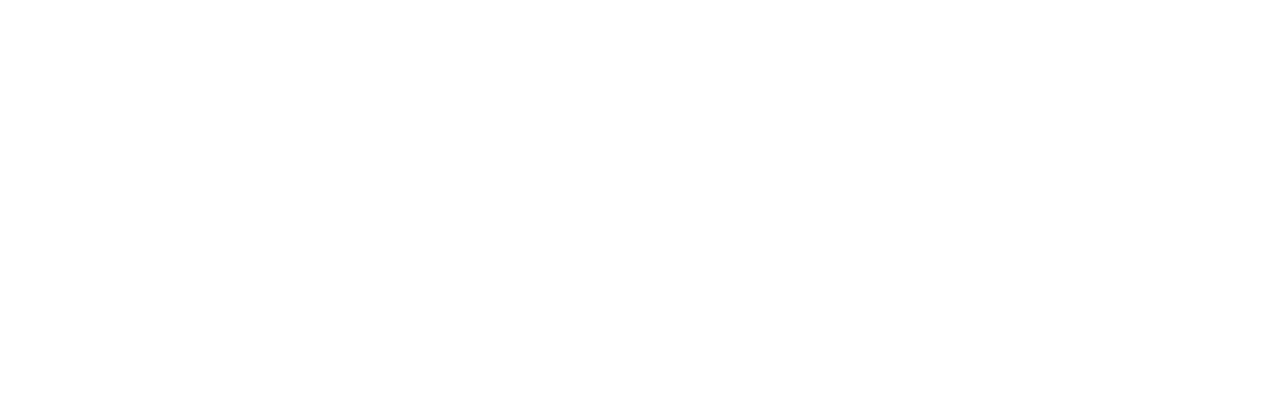
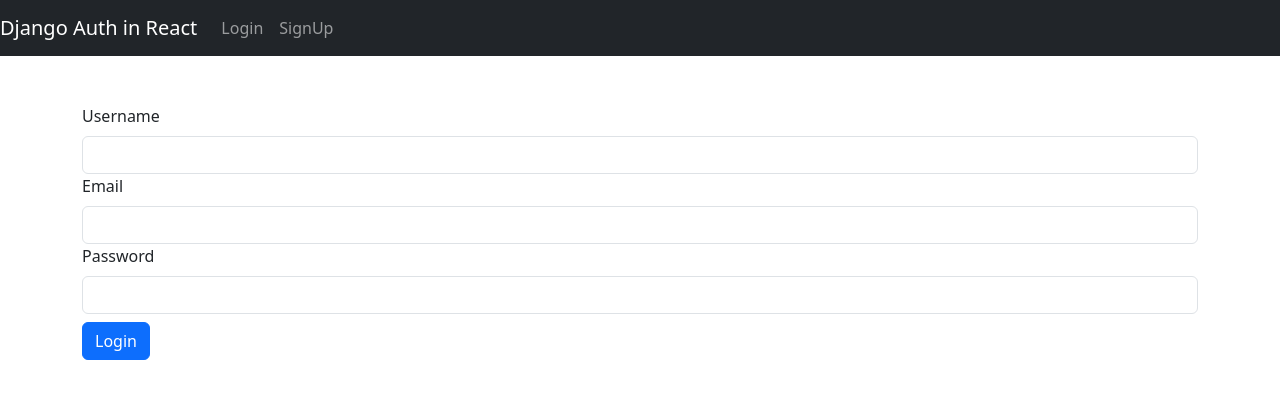
Before and after one commit to patrickq2023/Project-4-Frontend, a React (Create React App) app: page /signup in a window 1280 px wide. Before the commit this address had no page. Shown: the top 398 px of the page. Built offline with nearby package versions, Linux system fonts and the light colour scheme.

Commit message:
working login out and signup

```diff
--- a/package.json
+++ b/package.json
@@ -7,7 +7,9 @@
     "@testing-library/react": "^13.4.0",
     "@testing-library/user-event": "^13.5.0",
     "axios": "^1.6.7",
+    "bootstrap": "^5.3.3",
     "react": "^18.2.0",
+    "react-bootstrap": "^2.10.1",
     "react-dom": "^18.2.0",
     "react-router-dom": "^6.22.1",
     "react-scripts": "5.0.1",
--- a/src/App.js
+++ /dev/null
@@ -1,23 +0,0 @@
-import './App.css';
-import { BrowserRouter, Routes, Route } from 'react-router-dom';
-import Home from './components/Home'
-import ImagesIndex from './components/ImagesIndex'
-
-
-function App() {
-  return (
-
-    <BrowserRouter >
-    <Routes>
-      <Route path='/' element={<Home/>}/>
-      <Route path='/images' element={<ImagesIndex/>}/>
-
-
-    </Routes>
-
-    </BrowserRouter>
-
-  );
-}
-
-export default App;
--- /dev/null
+++ b/src/App.jsx
@@ -0,0 +1,30 @@
+import 'bootstrap/dist/css/bootstrap.min.css'
+import './App.css';
+import { BrowserRouter, Routes, Route } from 'react-router-dom'
+import { Container } from 'react-bootstrap'
+import Mainmenu from './components/Mainmenu'
+import Home from './components/Home'
+import ImagesIndex from './components/ImagesIndex'
+import Login from './components/Login'
+import Logout from "./components/Logout"
+import Signup from "./components/Signup"
+
+
+function App() {
+  return (
+
+    <BrowserRouter >
+    <Mainmenu />
+      <Container className='mt-5'>
+        <Routes>
+          <Route path='/' element={ <Home/> }/>
+          <Route path="/login" element={<Login />} />
+          <Route path="/logout" element={<Logout />} />
+          <Route path="/signup" element={<Signup />} />
+        </Routes>
+     </Container>
+    </BrowserRouter>
+
+  );
+}
+export default App;
--- a/src/components/ImagesIndex.jsx
+++ b/src/components/ImagesIndex.jsx
@@ -22,12 +22,19 @@
     },[])
 
     return (
-        <div>
-          <h1>Images Index</h1>
-          <div className="grid-container">
+      <div className="container mt-4">
+          <h1 className="mb-4">Images Index</h1>
+          <div className="row">
               {data &&
                   data.map((image, index) => (
-                <img key={index} className="grid-item" src={image.url} alt={`image-${index}`} />
+                      <div key={index} className="col-md-4 mb-4">
+                          <div className="card">
+                              <img className="card-img-top" src={image.url} alt={`image-${index}`} />
+                              <div className="card-body">
+                                  {/* Add any additional information or styling here */}
+                              </div>
+                          </div>
+                      </div>
                   ))}
           </div>
       </div>
--- /dev/null
+++ b/src/components/Login.jsx
@@ -0,0 +1,49 @@
+import { Form, Button } from "react-bootstrap";
+import axios from "axios";
+import { useRef } from "react";
+
+export default function Login() {
+  const userRef = useRef();
+  const pwdRef = useRef();
+
+  async function handleSubmit(e) {
+    e.preventDefault();
+    const user = {
+      username: userRef.current.value,
+      password: pwdRef.current.value,
+    };
+
+    const { data } = await axios.post(
+      `${process.env.REACT_APP_BACKEND_URL}/token/`,
+      user,
+      {
+        headers: { "Content-Type": "application/json" },
+      },
+      {
+        withCredentials: true,
+      }
+    );
+    localStorage.clear();
+    localStorage.setItem("access_token", data.access)
+    localStorage.setItem("refresh_token", data.refresh)
+    axios.defaults.headers.common["Authorization"] = `Bearer ${data.access}`;
+    window.location.href = "/"
+  }
+  return (
+    <Form onSubmit={handleSubmit}>
+      <Form.Group>
+        <Form.Label>Username</Form.Label>
+        <Form.Control type="text" ref={userRef} required />
+      </Form.Group>
+      <Form.Group>
+        <Form.Label>Password</Form.Label>
+        <Form.Control type="password" ref={pwdRef} required />
+      </Form.Group>
+      <div className="mt-2">
+        <Button type="submit" variant="primary">
+          Login
+        </Button>
+      </div>
+    </Form>
+  );
+}
--- /dev/null
+++ b/src/components/Logout.jsx
@@ -0,0 +1,33 @@
+import { useEffect } from "react";
+import { useNavigate } from "react-router-dom";
+import axios from "axios";
+
+export default function Logout() {
+  const navigate = useNavigate();
+  useEffect(() => {
+    (async () => {
+      try {
+        await axios.post(
+          `${process.env.REACT_APP_BACKEND_URL}/auth_logout/`,
+          {
+            refresh_token: localStorage.getItem("refresh_token"),
+          },
+          {
+            headers: {
+              "Content-Type": "application/json",
+            },
+          },
+          {
+            withCredentials: true
+          }
+        );
+        localStorage.clear();
+        axios.defaults.headers.common["Authorization"] = null;
+        navigate("/login");
+      } catch (e) {
+        console.log("Logout error", e);
+      }
+    })();
+  }, []);
+  return <div></div>;
+}
--- /dev/null
+++ b/src/components/Mainmenu.jsx
@@ -0,0 +1,27 @@
+import { Nav, Navbar, Container } from 'react-bootstrap'
+import { useEffect, useState } from 'react'
+
+export default function Mainmenu() {
+    const [isAuth, setAuth] = useState(false)
+
+    useEffect(() =>{
+        if(localStorage.getItem('access_token') !== null) {
+              setAuth(true)
+        }
+    }, [isAuth])
+  return (
+    <Navbar bg='dark' variant='dark'>
+       <Navbar.Brand href='/'>Django Auth in React</Navbar.Brand>
+       <Nav className='me-auto'>
+       {isAuth ? (
+            <Nav.Link href='/logout'>Logout</Nav.Link>
+        ) : (
+          <>
+            <Nav.Link href='/login'>Login</Nav.Link>
+            <Nav.Link href='/signup'>SignUp</Nav.Link>
+            </>
+       )}
+       </Nav>
+       </Navbar>
+  )
+}
--- /dev/null
+++ b/src/components/Signup.jsx
@@ -0,0 +1,50 @@
+import { Form, Button } from "react-bootstrap";
+import axios from "axios";
+import { useRef } from "react";
+
+export default function Signup() {
+    const userRef = useRef()
+    const emailRef = useRef()
+    const pwdRef = useRef()
+    async function handleSubmit(e) {
+        e.preventDefault();
+        const user = {
+          username: userRef.current.value,
+          email: emailRef.current.value,
+          password: pwdRef.current.value,
+        };
+
+        const { data } = await axios.post(
+          `${process.env.REACT_APP_BACKEND_URL}/signup/`,
+          user,
+          {
+            headers: { "Content-Type": "application/json" },
+          },
+          {
+            withCredentials: true,
+          }
+        );
+        window.location.href = "/login"
+      }
+  return (
+    <Form onSubmit={handleSubmit}>
+      <Form.Group>
+        <Form.Label>Username</Form.Label>
+        <Form.Control type="text" ref={userRef} required />
+      </Form.Group>
+      <Form.Group>
+        <Form.Label>Email</Form.Label>
+        <Form.Control type="email" ref={emailRef} required />
+      </Form.Group>
+      <Form.Group>
+        <Form.Label>Password</Form.Label>
+        <Form.Control type="password" ref={pwdRef} required />
+      </Form.Group>
+      <div className="mt-2">
+        <Button type="submit" variant="primary">
+          Login
+        </Button>
+      </div>
+    </Form>
+  )
+}
--- a/src/index.js
+++ b/src/index.js
@@ -1,7 +1,8 @@
 import React from 'react';
 import ReactDOM from 'react-dom/client';
-// import './interceptors/axios'
+import './interceptors/axios'
 import App from './App';
+import 'bootstrap/dist/css/bootstrap.min.css'
 
 
 const root = ReactDOM.createRoot(document.getElementById('root'));
--- /dev/null
+++ b/src/interceptors/axios.js
@@ -0,0 +1,35 @@
+import axios from "axios"
+
+let refresh = false
+
+axios.interceptors.response.use(
+    resp => resp,
+    async error => {
+        console.log(error.response.status)
+        if(error.response.status === 401 && !refresh) {
+            refresh = true
+            const response = await axios.post(
+                `${process.env.REACT_APP_BACKEND_URL}/token/refresh/`,
+                {
+                    refresh: localStorage.getItem('refresh_token')
+                },
+                {
+                    headers: {
+                        "Content-Type": "application/json"
+                    }
+                },
+                {
+                    withCredentials: true
+                }
+            )
+            if ( response.status === 200 ) {
+                axios.defaults.headers.common["Authorization"] = `Bearer ${response.data["access"]}`
+                localStorage.setItem('access_token', response.data.access)
+                localStorage.setItem('refresh_token', response.data.refresh)
+                return axios(error.config)
+            }
+        }
+        refresh = false
+        return error
+    }
+)
```
Also changed, not shown: src/App.css (line endings or trailing spaces), 1 other file (tests, documents, lock files or other folders). Lines whose indentation alone changed are shown as unchanged.
